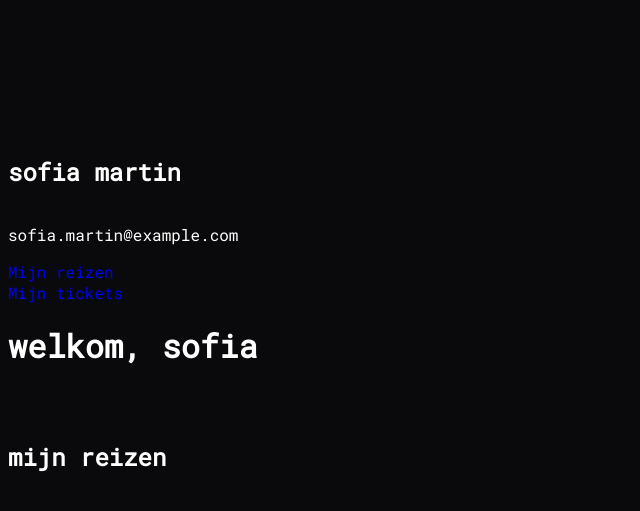
After one commit to jamiedegans/SunsetTickets, a PHP site: page /userPages/account.html in a window 1280 px wide. The commit adds this page. Shown: the top 511 px of the page, without its empty margins (0-640 px from the left). Run offline with PHP 8.4, Linux system fonts and the light colour scheme.

Commit message:
Add account page and sidebar/dashboard styles
Create a new account page (app/userPages/account.html) with a sidebar containing user info and navigation and a dashboard content area.

```diff
--- a/app/css/style.css
+++ b/app/css/style.css
@@ -81,6 +81,12 @@ a{
     align-items: center;
 }
 
+.row-down{
+    display: flex;
+    flex-direction: column;
+
+}
+
 .footer{
     display: flex;
     justify-content: center;
@@ -88,3 +94,9 @@ a{
     padding: 2rem;
     font-size: 0.8rem;
 }
+
+.dashboard{
+    display: flex;
+    flex-direction: column;
+    gap: 2rem;
+}
--- /dev/null
+++ b/app/userPages/account.html
@@ -0,0 +1,48 @@
+<!DOCTYPE html>
+<html lang="en">
+
+<head>
+    <meta charset="UTF-8">
+    <meta name="viewport" content="width=device-width, initial-scale=1.0">
+    <title>Document</title>
+    <link rel="stylesheet" href="../css/style.css">
+    <link href="https://fonts.googleapis.com/css2?family=Orbitron&family=Roboto+Mono&display=swap" rel="stylesheet">
+</head>
+
+<body>
+    <header>
+
+    </header>
+    <main>
+        <aside>
+            <div class="row-down">
+                <h2>sofia martin</h2>
+                <p>sofia.martin@example.com</p>
+
+                <a href="#">Mijn reizen</a>
+                <a href="#">Mijn tickets</a>
+            </div>
+        </aside>
+        <div class="dashboard">
+            <h1>welkom, sofia</h1>
+            <section>
+                <h2>mijn reizen</h2>
+
+            </section>
+
+
+
+        </div>
+
+
+
+    </main>
+
+
+    <footer>
+
+    </footer>
+
+</body>
+
+</html>
```
